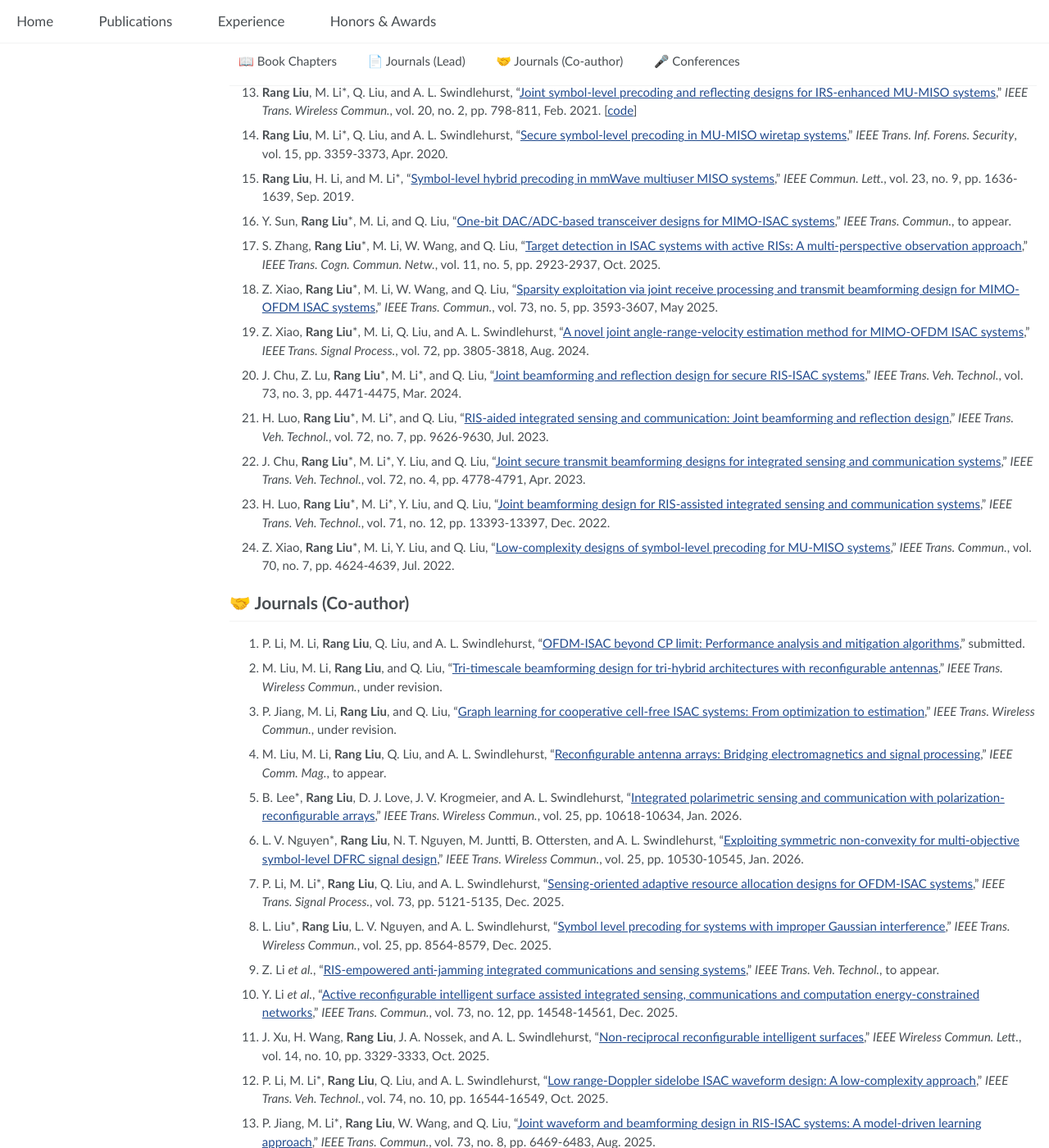
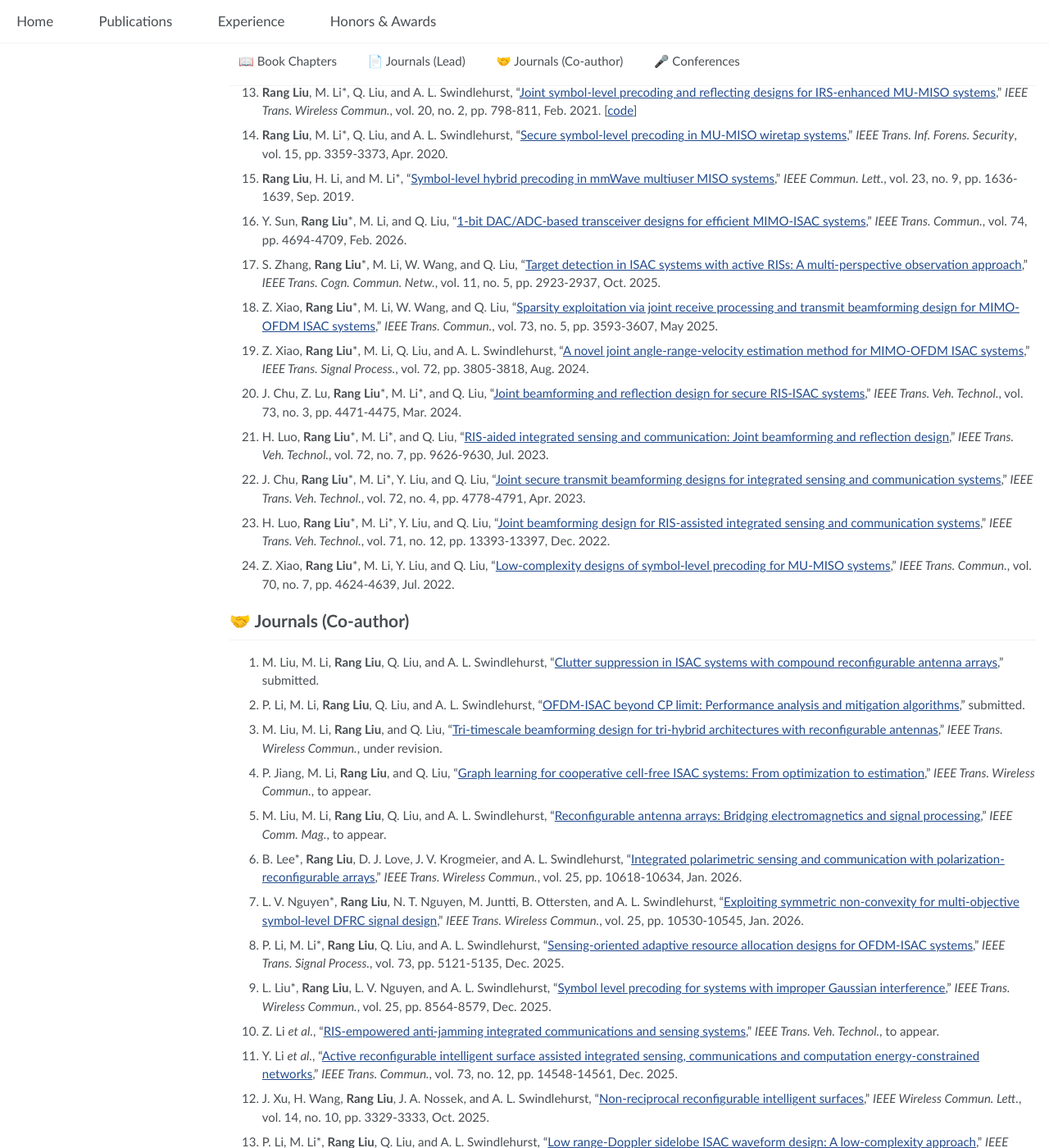
Before and after one commit to RangLiu0706/RangLiu0706.github.io, a Jekyll site: the page built from _pages/publications.md, in a window 1280 px wide and 1400 px high, scrolled down 950 px. Shown: the whole window at 82% size. Built offline with Jekyll 4.4.1, drawn with Linux system fonts in a browser that asks for light colours; some of the changed text lies outside the part shown.

Commit message:
update0314

```diff
--- a/_pages/publications.md
+++ b/_pages/publications.md
@@ -28,7 +28,7 @@
 
 # 📑 Journals (Lead)  {#journal-lead}
 
-1. **Rang Liu**, P. Li, M. Li, and A. L. Swindlehurst\*, "[Clutter-aware integrated sensing and communication: Models, methods, and future directions](https://arxiv.org/abs/2602.10537)," *Proceedings of the IEEE*, under revision.
+1. **Rang Liu**, P. Li, M. Li, and A. L. Swindlehurst\*, "[Clutter-aware integrated sensing and communication: Models, methods, and future directions](https://arxiv.org/abs/2602.10537)," *Proceedings of the IEEE*, to appear.
 
 1. **Rang Liu**\*, M. Li, M. Zafari, B. Ottersten, and A. L. Swindlehurst, "[Multi-domain optimization framework for ISAC: From electromagnetic shaping to network cooperation](https://ieeexplore.ieee.org/document/11347588)," *IEEE Wireless Commun.*, to appear. [<a href="https://github.com/RangLiu0706/Multi-Domain-Optimization-for-ISAC">code</a>]
 
@@ -63,7 +63,7 @@
 
 8.	**Rang Liu**, H. Li, and M. Li\*, "[Symbol-level hybrid precoding in mmWave multiuser MISO systems](https://ieeexplore.ieee.org/document/8756035)," *IEEE Commun. Lett.*, vol. 23, no. 9, pp. 1636-1639, Sep. 2019.
 
-26. Y. Sun, **Rang Liu**\*, M. Li, and Q. Liu, "[One-bit DAC/ADC-based transceiver designs for MIMO-ISAC systems]()," *IEEE Trans. Commun.*, to appear.
+26. Y. Sun, **Rang Liu**\*, M. Li, and Q. Liu, "[1-bit DAC/ADC-based transceiver designs for efficient MIMO-ISAC systems](https://ieeexplore.ieee.org/abstract/document/11389915)," *IEEE Trans. Commun.*, vol. 74, pp. 4694-4709, Feb. 2026.
 
 25. S. Zhang, **Rang Liu**\*, M. Li, W. Wang, and Q. Liu, "[Target detection in ISAC systems with active RISs: A multi-perspective observation approach](https://ieeexplore.ieee.org/document/11015517)," *IEEE Trans. Cogn. Commun. Netw.*, vol. 11, no. 5, pp. 2923-2937, Oct. 2025.
 
@@ -83,11 +83,13 @@
 
 
 # 🤝 Journals (Co-author)  {#journal-coauthor}
+1. M. Liu, M. Li, **Rang Liu**, Q. Liu, and A. L. Swindlehurst, "[Clutter suppression in ISAC systems with compound reconfigurable antenna arrays]()," submitted.
+
 1. P. Li, M. Li, **Rang Liu**, Q. Liu, and A. L. Swindlehurst, "[OFDM-ISAC beyond CP limit: Performance analysis and mitigation algorithms](https://arxiv.org/abs/2511.17878)," submitted.
 
 27. M. Liu, M. Li, **Rang Liu**, and Q. Liu, "[Tri-timescale beamforming design for tri-hybrid architectures with reconfigurable antennas](https://arxiv.org/abs/2503.03620)," *IEEE Trans. Wireless Commun.*, under revision.
 
-31. P. Jiang, M. Li, **Rang Liu**, and Q. Liu, "[Graph learning for cooperative cell-free ISAC systems: From optimization to estimation](https://arxiv.org/abs/2507.06612)," *IEEE Trans. Wireless Commun.*, under revision.
+31. P. Jiang, M. Li, **Rang Liu**, and Q. Liu, "[Graph learning for cooperative cell-free ISAC systems: From optimization to estimation](https://arxiv.org/abs/2507.06612)," *IEEE Trans. Wireless Commun.*, to appear.
 
 
 33. M. Liu, M. Li, **Rang Liu**, Q. Liu, and A. L. Swindlehurst, "[Reconfigurable antenna arrays: Bridging electromagnetics and signal processing](https://arxiv.org/abs/2510.17113)," *IEEE Comm. Mag.*, to appear.
@@ -187,11 +189,12 @@
 
 1.	**Rang Liu**, H. Li, Y. Guo, M. Li, and Q. Liu, "[Hybrid beamformer design with low-resolution phase shifters in MU-MISO SWIPT systems](https://ieeexplore.ieee.org/document/8555694)," in *Proc. Int. Conf. Wireless Commun. Signal Process. (WCSP)*, Hangzhou, China, Oct. 2018.
 
+1. M. Liu, M. Li, **Rang Liu**, and Q. Liu, "[CRA-enabled secure ISAC systems with joint EM-BB precoding](), in *Proc. IEEE Int. Conf. Commun. (ICC)*, Glasgow, Scotland, UK, May 2026.
 
 1. H. Liu, P. Li, **Rang Liu**, Q. Liu, and M. Li, "[Dynamic dictionary-based OMP for super-resolution sensing in OFDM-ISAC systems](), in *Proc. IEEE Wireless Commun. Netw. Conf. (WCNC)*, Kuala Lumpur, Malaysia, Apr. 2026.
 
 
-1. X. Lv, **Rang Liu**, Y. Chen, Q. Liu, and M. Li, "[Message passing based parameter estimation in cooperative MIMO-OFDM ISAC systems](), in *Proc. IEEE Wireless Commun. Netw. Conf. (WCNC)*, Kuala Lumpur, Malaysia, Apr. 2026.
+1. X. Lv, **Rang Liu**, Y. Chen, Q. Liu, and M. Li, "[Message passing based parameter estimation in cooperative MIMO-OFDM ISAC systems](https://arxiv.org/abs/2602.07365), in *Proc. IEEE Wireless Commun. Netw. Conf. (WCNC)*, Kuala Lumpur, Malaysia, Apr. 2026.
 
 
 36. X. Lv, **Rang Liu**, Q. Liu, and M. Li, "[Target detection in OFDM-ISAC systems: A multipath exploitation approach](https://arxiv.org/pdf/2501.07893), in *Proc. IEEE Global Commun. Conf. (GLOBECOM)*, Taipei, Taiwan, Dec. 2025.
```
